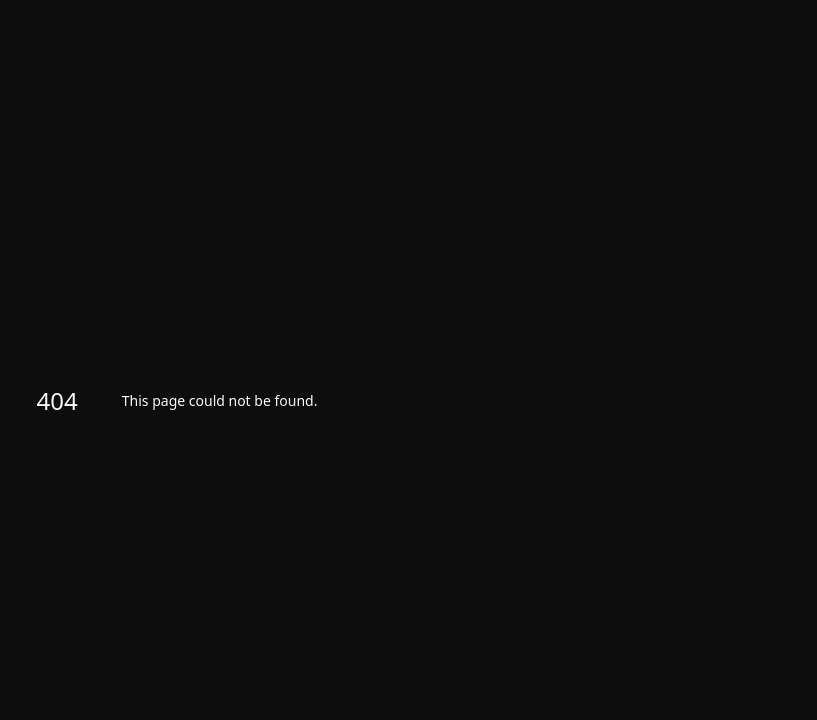
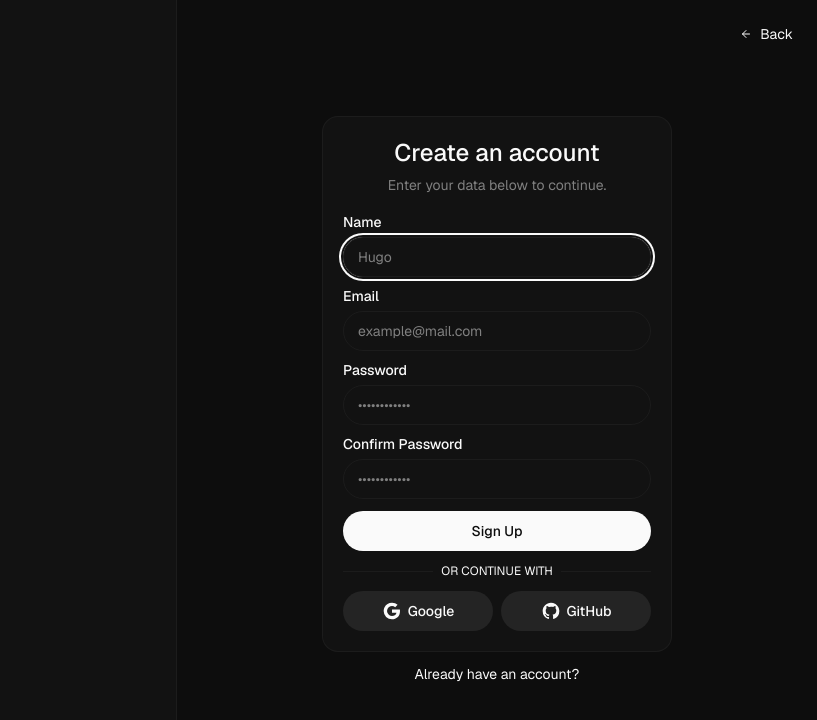
Before and after one commit to kilimanjjjaro/linktree-clone, a Next.js app: page /signup in a window 1280 px wide. Before the commit this address had no page. Shown: the top 720 px of the page, without its empty margins (463-1280 px from the left). Built offline with nearby package versions, Linux system fonts and the light colour scheme.

Commit message:
feat: add sign up page and update login page

```diff
--- a/package.json
+++ b/package.json
@@ -28,7 +28,7 @@
     "@radix-ui/react-switch": "1.0.3",
     "@radix-ui/react-tooltip": "1.0.7",
     "class-variance-authority": "0.7.0",
-    "cloudinary": "2.1.0",
+    "cloudinary": "2.2.0",
     "clsx": "2.1.0",
     "cmdk": "1.0.0",
     "geist": "1.3.0",
@@ -42,7 +42,7 @@
     "sonner": "1.4.41",
     "tailwind-merge": "2.3.0",
     "tailwindcss-animate": "1.0.7",
-    "zod": "3.22.5",
+    "zod": "3.23.0",
     "zustand": "4.5.2"
   },
   "devDependencies": {
--- /dev/null
+++ b/src/app/(auth)/login/page.tsx
@@ -0,0 +1,56 @@
+import Link from 'next/link'
+import { ArrowLeft } from 'lucide-react'
+import LogInForm from '@/components/auth/login/form'
+import GoogleButton from '@/components/auth/google-button'
+import GitHubButton from '@/components/auth/github-button'
+import {
+  Card,
+  CardContent,
+  CardDescription,
+  CardHeader,
+  CardTitle
+} from '@/components/ui/card'
+
+export default async function LogInPage() {
+  return (
+    <main className='grid h-dvh min-h-dvh grid-cols-2'>
+      <section className='border-r border-lt-light-gray/60 bg-lt-gray' />
+      <section className='relative flex items-center justify-center'>
+        <Link
+          className='absolute right-6 top-6 flex items-center gap-x-2 text-sm xl:hover:underline'
+          href='/'
+        >
+          <ArrowLeft className='size-3' />
+          Back
+        </Link>
+        <div className='grid place-items-center gap-y-3'>
+          <Card className='w-[350px]'>
+            <CardHeader className='text-center'>
+              <CardTitle className='text-2xl font-medium'>
+                Welcome back
+              </CardTitle>
+              <CardDescription>
+                Enter your data below to continue.
+              </CardDescription>
+            </CardHeader>
+            <CardContent className='grid gap-y-3'>
+              <LogInForm />
+              <div className='flex items-center gap-x-2'>
+                <div className='h-px flex-1 bg-lt-light-gray/60' />
+                <h3 className='shrink-0 text-xs uppercase'>Or continue with</h3>
+                <div className='h-px flex-1 bg-lt-light-gray/60' />
+              </div>
+              <div className='grid grid-cols-2 gap-x-2'>
+                <GoogleButton />
+                <GitHubButton />
+              </div>
+            </CardContent>
+          </Card>
+          <Link href='/signup' className='text-sm xl:hover:underline'>
+            Don't have an account yet?
+          </Link>
+        </div>
+      </section>
+    </main>
+  )
+}
--- a/src/app/login/page.tsx
+++ b/src/app/(auth)/signup/page.tsx
@@ -1,9 +1,8 @@
 import Link from 'next/link'
-import { redirect } from 'next/navigation'
 import { ArrowLeft } from 'lucide-react'
-import LogInForm from '@/components/auth/login/form'
-import GoogleButton from '@/components/auth/login/google-button'
-import GitHubButton from '@/components/auth/login/github-button'
+import LogInForm from '@/components/auth/signup/form'
+import GoogleButton from '@/components/auth/google-button'
+import GitHubButton from '@/components/auth/github-button'
 import {
   Card,
   CardContent,
@@ -11,13 +10,8 @@ import {
   CardHeader,
   CardTitle
 } from '@/components/ui/card'
-import { auth } from '@/lib/auth'
 
-export default async function LogInPage() {
-  const session = await auth()
-
-  if (session !== null) redirect('/')
-
+export default async function SignUpPage() {
   return (
     <main className='grid h-dvh min-h-dvh grid-cols-2'>
       <section className='border-r border-lt-light-gray/60 bg-lt-gray' />
@@ -33,7 +27,7 @@ export default async function LogInPage() {
           <Card className='w-[350px]'>
             <CardHeader className='text-center'>
               <CardTitle className='text-2xl font-medium'>
-                Log in to Linktree
+                Create an account
               </CardTitle>
               <CardDescription>
                 Enter your data below to continue.
@@ -52,7 +46,7 @@ export default async function LogInPage() {
               </div>
             </CardContent>
           </Card>
-          <Link href='/signup' className='text-sm xl:hover:underline'>
+          <Link href='/login' className='text-sm xl:hover:underline'>
             Already have an account?
           </Link>
         </div>
--- /dev/null
+++ b/src/components/auth/feedback.tsx
@@ -0,0 +1,27 @@
+import { Alert, AlertDescription, AlertTitle } from '@/components/ui/alert'
+
+interface Props {
+  variant: 'error' | 'success'
+  headline: string
+  text: string
+}
+
+export default function Feedback({ variant, headline, text }: Props) {
+  if (variant === 'error') {
+    return (
+      <Alert variant='error' className='text-center'>
+        <AlertTitle>{headline}</AlertTitle>
+        <AlertDescription>{text}</AlertDescription>
+      </Alert>
+    )
+  }
+
+  if (variant === 'success') {
+    return (
+      <Alert variant='success' className='text-center'>
+        <AlertTitle>{headline}</AlertTitle>
+        <AlertDescription>{text}</AlertDescription>
+      </Alert>
+    )
+  }
+}
--- a/src/components/auth/login/form.tsx
+++ b/src/components/auth/login/form.tsx
@@ -2,9 +2,8 @@
 
 import { useFormState } from 'react-dom'
 import { useAutoAnimate } from '@formkit/auto-animate/react'
-import EmailButton from './email-button'
+import EmailButton from '@/components/auth/submit-button'
 import { Input } from '@/components/ui/input'
-import { Alert, AlertDescription, AlertTitle } from '@/components/ui/alert'
 import { logInWithEmail } from '@/lib/actions/auth/login-with-email'
 import { Label } from '@/components/ui/label'
 
@@ -19,31 +18,6 @@ export default function LogInForm() {
 
   return (
     <form action={formAction} className='grid gap-y-3' ref={parent}>
-      {state.success && (
-        <Alert variant='success' className='text-center'>
-          <AlertTitle>Magic link sent!</AlertTitle>
-          <AlertDescription>
-            Check your email, a link was sent.
-          </AlertDescription>
-        </Alert>
-      )}
-      {state.error && (
-        <Alert variant='error' className='text-center'>
-          <AlertTitle>Houston, we have a problem!</AlertTitle>
-          <AlertDescription>
-            Please try again later, or{' '}
-            <a
-              className='underline xl:hover:no-underline'
-              href='https://github.com/kilimanjjjaro'
-              target='_blank'
-              rel='noopener noreferrer'
-            >
-              contact me
-            </a>
-            .
-          </AlertDescription>
-        </Alert>
-      )}
       <div className='grid gap-y-2'>
         <Label htmlFor='email'>Email</Label>
         <Input
@@ -62,12 +36,12 @@ export default function LogInForm() {
           id='password'
           type='password'
           name='password'
-          placeholder='example@mail.com'
+          placeholder='••••••••••••'
           autoComplete='current-password'
           required
         />
       </div>
-      <EmailButton />
+      <EmailButton text='Log In' />
     </form>
   )
 }
--- /dev/null
+++ b/src/components/auth/signup/form.tsx
@@ -0,0 +1,69 @@
+'use client'
+
+import { useFormState } from 'react-dom'
+import { useAutoAnimate } from '@formkit/auto-animate/react'
+import EmailButton from '@/components/auth/submit-button'
+import { Input } from '@/components/ui/input'
+import { Label } from '@/components/ui/label'
+import { logInWithEmail } from '@/lib/actions/auth/login-with-email'
+
+const INITIAL_STATE = {
+  success: false,
+  error: false
+}
+
+export default function LogInForm() {
+  const [state, formAction] = useFormState(logInWithEmail, INITIAL_STATE)
+  const [parent] = useAutoAnimate({ duration: 200 })
+
+  return (
+    <form action={formAction} className='grid gap-y-3' ref={parent}>
+      <div className='grid gap-y-2'>
+        <Label htmlFor='email'>Name</Label>
+        <Input
+          id='name'
+          type='text'
+          name='name'
+          placeholder='Hugo'
+          autoComplete='name'
+          required
+          autoFocus
+        />
+      </div>
+      <div className='grid gap-y-2'>
+        <Label htmlFor='email'>Email</Label>
+        <Input
+          id='email'
+          type='email'
+          name='email'
+          placeholder='example@mail.com'
+          autoComplete='email'
+          required
+        />
+      </div>
+      <div className='grid gap-y-2'>
+        <Label htmlFor='password'>Password</Label>
+        <Input
+          id='password'
+          type='password'
+          name='password'
+          placeholder='••••••••••••'
+          autoComplete='new-password'
+          required
+        />
+      </div>
+      <div className='grid gap-y-2'>
+        <Label htmlFor='password'>Confirm Password</Label>
+        <Input
+          id='confirm-password'
+          type='password'
+          name='confirm-password'
+          placeholder='••••••••••••'
+          autoComplete='new-password'
+          required
+        />
+      </div>
+      <EmailButton text='Sign Up' />
+    </form>
+  )
+}
--- a/src/components/auth/login/email-button.tsx
+++ b/src/components/auth/submit-button.tsx
@@ -4,7 +4,7 @@ import { useFormStatus } from 'react-dom'
 import { LoaderCircle } from 'lucide-react'
 import { Button } from '@/components/ui/button'
 
-export default function EmailButton() {
+export default function EmailButton({ text }: { text: string }) {
   const { pending } = useFormStatus()
 
   return (
@@ -15,7 +15,7 @@ export default function EmailButton() {
           Sending
         </>
       ) : (
-        'Log in'
+        text
       )}
     </Button>
   )
--- a/src/components/navbar/login-button.tsx
+++ b/src/components/navbar/login-button.tsx
@@ -8,7 +8,7 @@ export default function LogInButton() {
       className={`h-full ${buttonVariants({ variant: 'default' })}`}
       href='/login'
     >
-      Log in
+      Log In
       <Unlock className='size-3.5' aria-hidden />
     </Link>
   )
```
Also changed, not shown: src/components/auth/github-button.tsx (renamed from src/components/auth/login/github-button.tsx), src/components/auth/google-button.tsx (renamed from src/components/auth/login/google-button.tsx), 1 other file (tests, documents, lock files or other folders).
